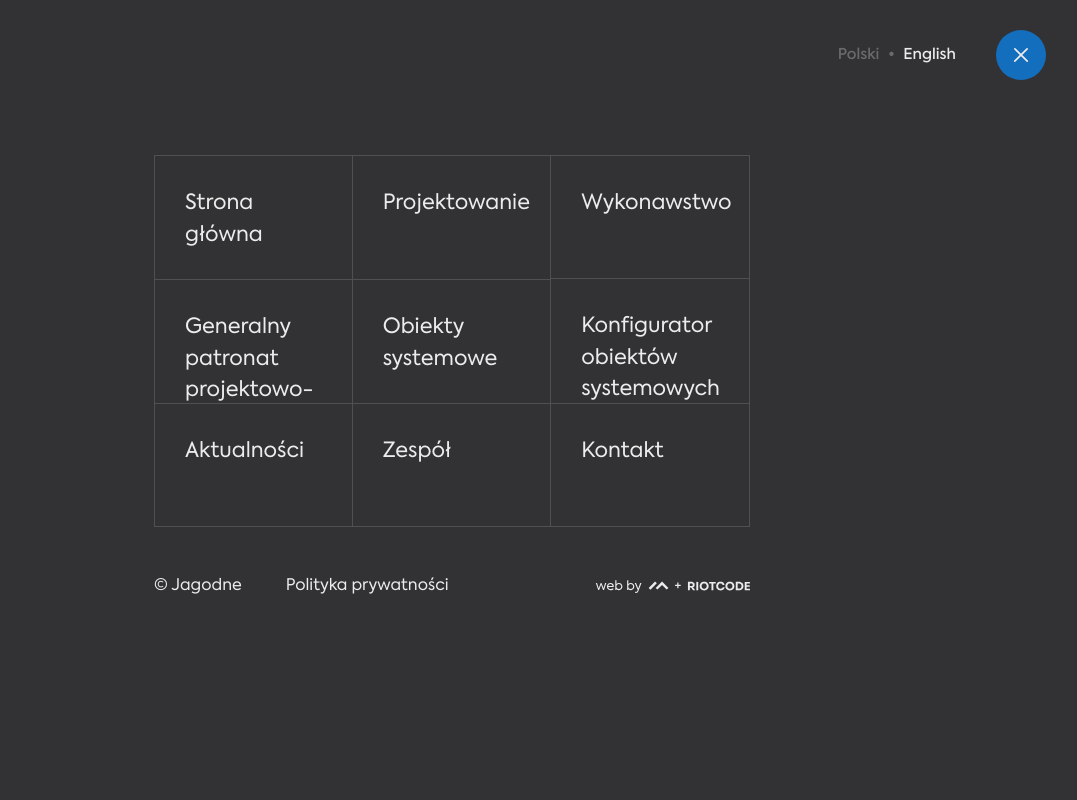
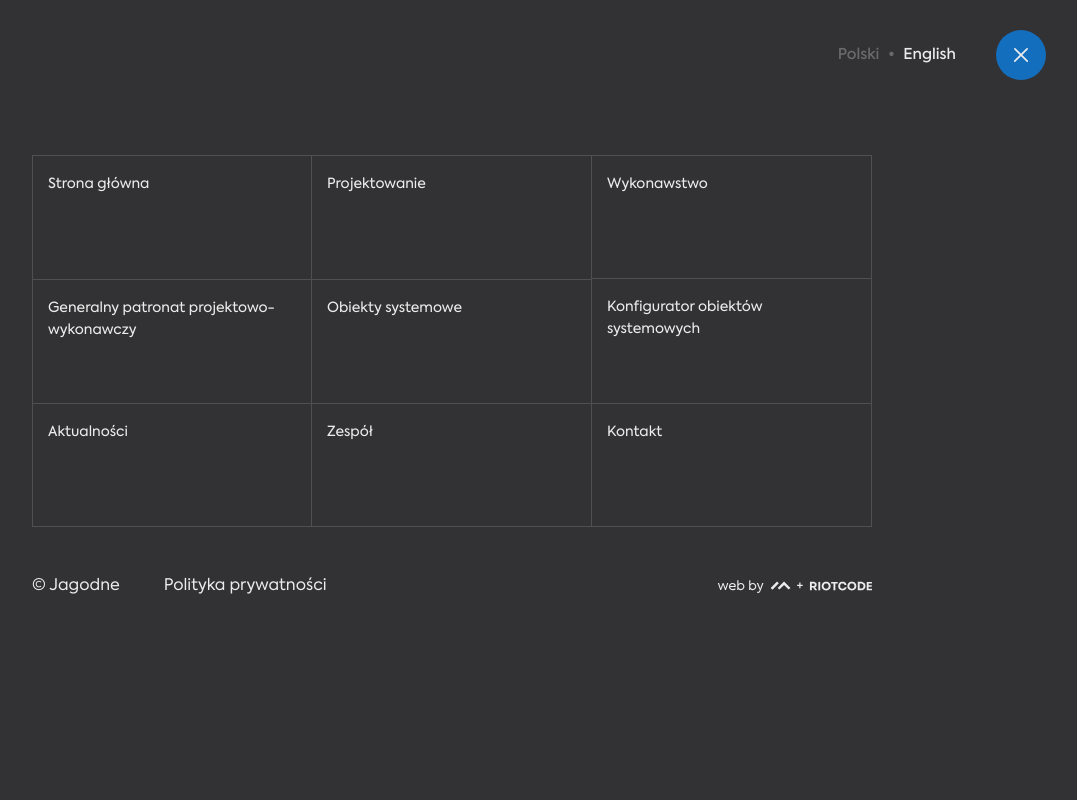
Before and after one commit to r1otcode/jagodne, a Next.js app: page / in a window 1280 px wide. Both pictures are taken after a click on the element 1225 px from the left and 55 px from the top of the page. Shown: the top 800 px of the page, without its empty margins (188-1265 px from the left). Built offline with nearby package versions, Linux system fonts and the light colour scheme.

Commit message:
menu update font sizes

```diff
--- a/components/MenuLayout/Desktop/index.tsx
+++ b/components/MenuLayout/Desktop/index.tsx
@@ -75,14 +75,22 @@ const leftMenuWrapper = classNames(
     "fixed",
     "hover:z-[50]"
 );
+const menuItem = classNames(
+    "lg:text-[14px] lg:font-normal lg:leading-[22px] lg:px-[15px] lg:py-[17px]",
+    "xl:text-[14px] xl:font-normal xl:leading-[22px] xl:px-[15px] xl:py-[17px]",
+    "2xl:text-[15px] 2xl:font-normal 2xl:leading-[22px] 2xl:px-[20px] 2xl:py-[22px]",
+    "3xl:text-[17px] 3xl:font-normal 3xl:leading-[25px] 3xl:px-[25px] 3xl:py-[27px]",
+    "4xl:text-[21px] 4xl:font-normal 4xl:leading-[31px] 4xl:px-[30px] 4xl:py-[32px]",
+    )
+
 const menuHeaderClasses = classNames('fixed w-full right-0');
 const menuHolder = classNames('inline-flex  items-center justify-between w-full');
 
 const Desktop = ({close, open, state }) => {
     const menuGridClasses = "grid grid-cols-3 gap-0 " +
         "lg:[&>div]:h-[268px] xl:[&>div]:h-[124px] 2xl:[&>div]:h-[138px] 3xl:[&>div]:h-[174px] 4xl:[&>div]:h-[217px] " +
-        "lg:w-[598px] xl:w-[596px] 2xl:w-[1060px] 3xl:w-[1194px] 4xl:w-[1492px] mx-auto "
-    const layout = "lg:w-[598px] xl:w-[596px] 2xl:w-[1060px] 3xl:w-[1194px] 4xl:w-[1492px] mx-auto"
+        "lg:w-[598px] xl:w-[840px] 2xl:w-[1060px] 3xl:w-[1194px] 4xl:w-[1492px] mx-auto "
+    const layout = "lg:w-[598px] xl:w-[596px] 2xl:w-[1060px] 3xl:w-[1394px] 4xl:w-[1692px] mx-auto"
     const mobileFooterClasses = classNames('text-light font-regular  flex place-content-between',
 
         'lg:py-[45px] xl:py-[47px] 2xl:py-[66px] 3xl:py-[74px] 4xl:py-[95px]')
@@ -104,39 +112,39 @@ const Desktop = ({close, open, state }) => {
 
            <div className={menuGridClasses}>
                 <div className={'col-span-1 bg-dark border-grid border menu-bg border-b-0' }>
-                    <Link href={'/'}><h3 className={'text-light px-[30px] py-[32px] font-light text-[21px]'}>Strona główna</h3></Link>
+                    <Link href={'/'}><h3 className={'text-light px-[30px] py-[32px] font-light text-[21px]' + menuItem}>Strona główna</h3></Link>
                 </div>
 
                <div className={'col-span-1 bg-dark border-grid border border-l-0 border-b-0'}>
-                <Link href={'/projektowanie'}><h3 className={'text-light px-[30px] py-[32px] font-light text-[21px]'}>Projektowanie</h3></Link>
+                <Link href={'/projektowanie'}><h3 className={'text-light px-[30px] py-[32px] font-light text-[21px]' + menuItem}>Projektowanie</h3></Link>
                </div>
 
                <div className={'col-span-1 bg-dark border-grid border border-l-0'}>
-                <Link href={'/wykonawstwo'}> <h3 className={'text-light px-[30px] py-[32px] font-light text-[21px]'}>Wykonawstwo</h3></Link>
+                <Link href={'/wykonawstwo'}> <h3 className={'text-light px-[30px] py-[32px] font-light text-[21px]' + menuItem}>Wykonawstwo</h3></Link>
                </div>
 
                <div className={'col-span-1 bg-dark border-grid border border-b-0'}>
-                  <Link href={'/generalny-patronat-projektowo-wykonawczy'}> <h3 className={'text-light px-[30px] py-[32px] font-light text-[21px]'}>Generalny patronat projektowo-wykonawczy</h3></Link>
+                  <Link href={'/generalny-patronat-projektowo-wykonawczy'}> <h3 className={'text-light px-[30px] py-[32px] font-light text-[21px]'+ menuItem}>Generalny patronat projektowo-wykonawczy</h3></Link>
                </div>
 
                <div className={'col-span-1 bg-dark border-grid border border-l-0 border-b-0'}>
-                  <Link href={'/obiekty-systemowe'}> <h3 className={'text-light px-[30px] py-[32px] font-light text-[21px]'}>Obiekty systemowe</h3></Link>
+                  <Link href={'/obiekty-systemowe'}> <h3 className={'text-light px-[30px] py-[32px] font-light text-[21px]' + menuItem}>Obiekty systemowe</h3></Link>
                </div>
 
                <div className={'col-span-1 bg-dark border-grid border border-l-0 border-b-0 border-t-0'}>
-                   <Link href={'/konfigurator-obiektww-systemowych'}><h3 className={'text-light px-[30px] py-[32px] font-light text-[21px]'}>Konfigurator obiektów systemowych</h3></Link>
+                   <Link href={'/konfigurator-obiektww-systemowych'}><h3 className={'text-light px-[30px] py-[32px] font-light text-[21px]' + menuItem}>Konfigurator obiektów systemowych</h3></Link>
                </div>
 
                <div className={'col-span-1 bg-dark border-grid border '}>
-                <Link href={'Aktualnosci'}> <h3 className={'text-light px-[30px] py-[32px] font-light text-[21px]'}>Aktualności</h3></Link>
+                <Link href={'Aktualnosci'}> <h3 className={'text-light px-[30px] py-[32px] font-light text-[21px]' + menuItem}>Aktualności</h3></Link>
                </div>
 
                <div className={'col-span-1 bg-dark border-grid border border-l-0'}>
-                  <Link href={'/zespol'}><h3 className={'text-light px-[30px] py-[32px] font-light text-[21px]'}>Zespół</h3></Link>
+                  <Link href={'/zespol'}><h3 className={'text-light px-[30px] py-[32px] font-light text-[21px]' + menuItem}>Zespół</h3></Link>
                </div>
 
                <div className={'col-span-1 bg-dark border-grid border border-l-0'}>
-                   <Link href={'/kontakt'}><h3 className={'text-light px-[30px] py-[32px] font-light text-[21px]'}>Kontakt</h3></Link>
+                   <Link href={'/kontakt'}><h3 className={'text-light px-[30px] py-[32px] font-light text-[21px]' + menuItem}>Kontakt</h3></Link>
                </div>
 
            </div>
--- a/components/MenuLayout/Mobile/index.tsx
+++ b/components/MenuLayout/Mobile/index.tsx
@@ -11,7 +11,11 @@ const Mobile = ({ open, close, state }) => {
 
   const layoutClasses = classNames("bg-dark");
   const mobileFooterClasses = classNames(
-    "fixed w-[calc(100vw-40px)] bottom-0 text-light font-regular px-[20px] pb-[20px] flex place-content-between "
+    "fixed w-[100vw] bottom-0 text-light font-regular px-[20px] pb-[20px] flex place-content-between max-w-[376px]",
+
+
+
+
   );
   return (
     <>
@@ -49,7 +53,7 @@ const Mobile = ({ open, close, state }) => {
         </ul>
 
         <div className={mobileFooterClasses}>
-          <span>© Jagodne</span>
+          <span className={'text-[13px]'}>© Jagodne</span>
           <img src={"./assets/madeBy.svg"} alt="Made by" />
         </div>
       </div>
```
